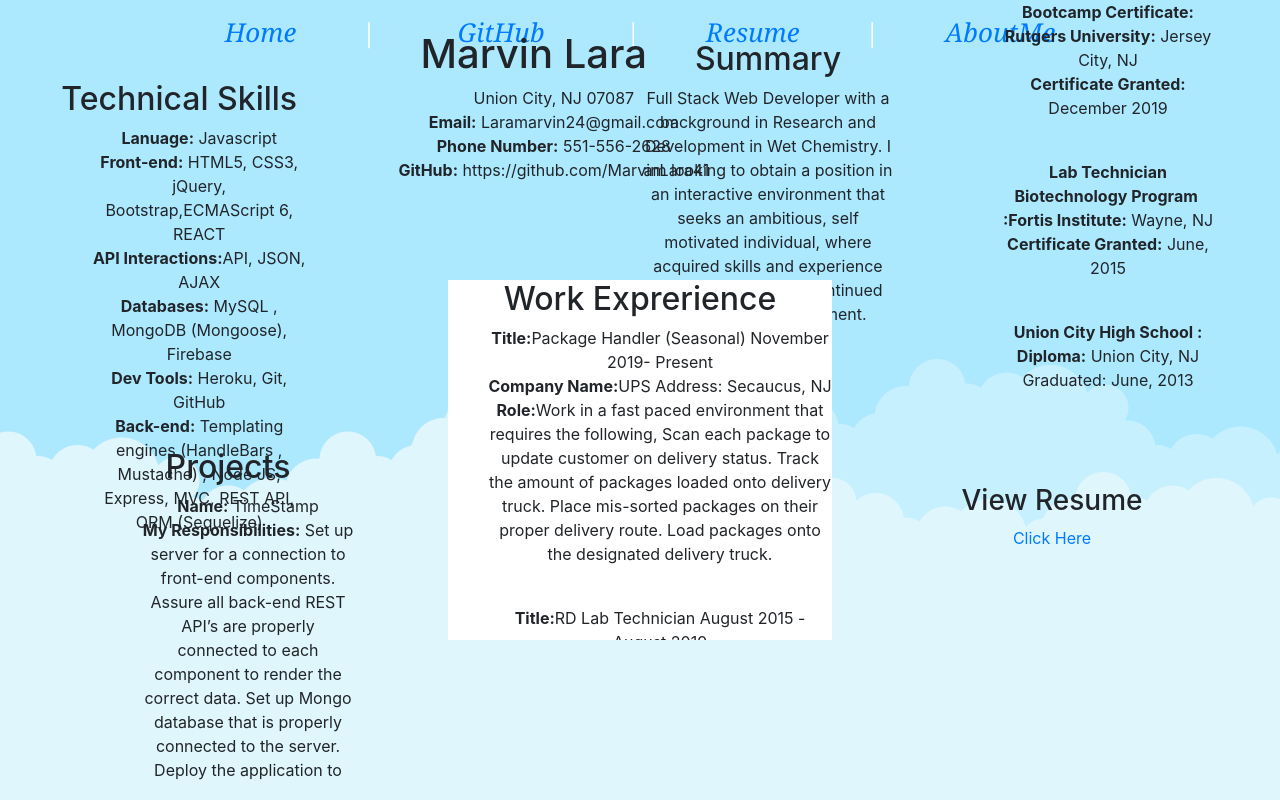
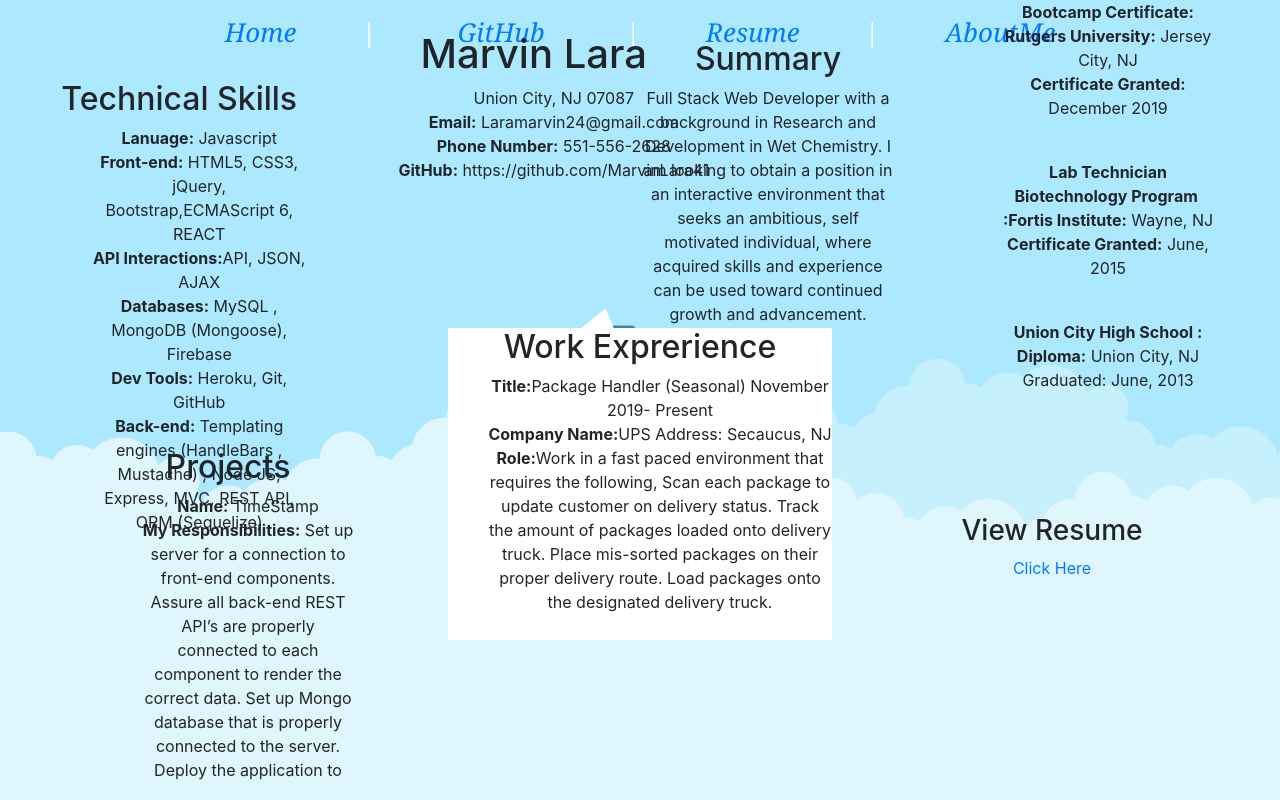
Before and after one commit to MarvinLara41/Portfolio, a React (Create React App) app in the folder client/: page /resume in a window 1280 px wide. Built offline with nearby package versions, Linux system fonts and the light colour scheme.

Commit message:
fixed the image rendering

```diff
--- a/client/src/components/resume/style.css
+++ b/client/src/components/resume/style.css
@@ -34,7 +34,7 @@
     bottom: 20vh;
     left: 35vw;
     width: 30vw;
-    height: 45vh;
+    height: 39vh;
     background-color: white;
 }
 
@@ -58,6 +58,6 @@
 .file{
     width: 20vw;
     position: absolute;
-    bottom: 250px;
+    bottom: 220px;
     right: 100px;
 }
```
